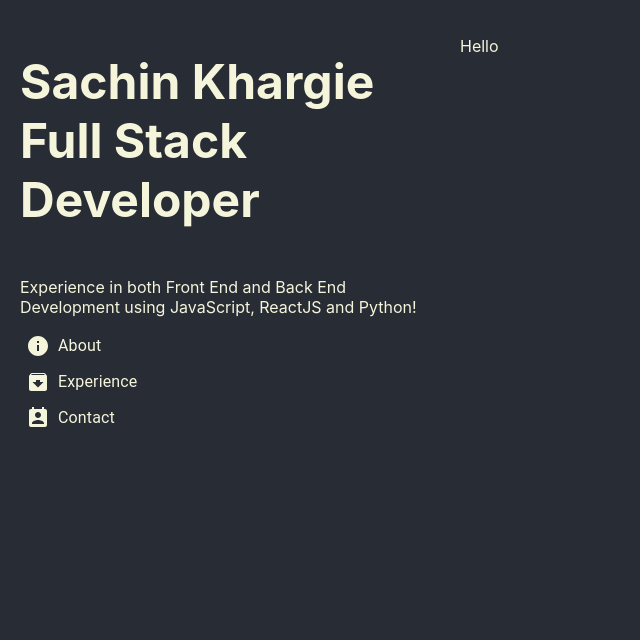
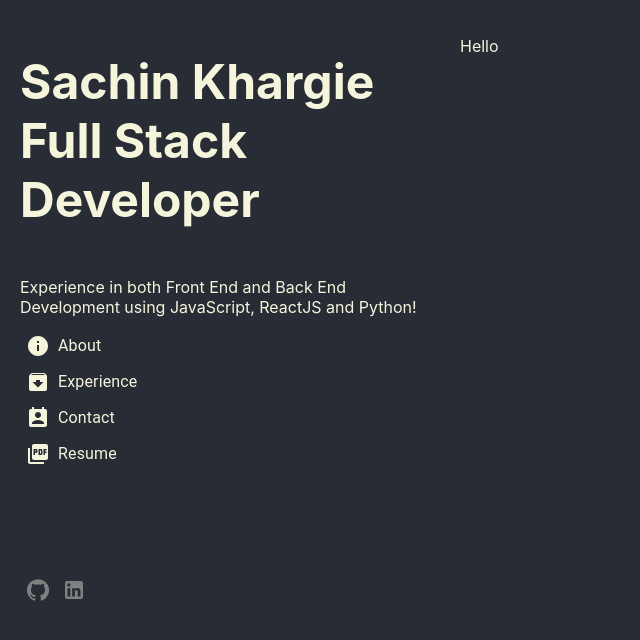
Before and after one commit to sachx1/portfolio_v2, a React (Create React App) app: page / in a window 1280 px wide. Shown: the top 640 px of the page, without its empty margins (0-640 px from the left). Built offline with nearby package versions, Linux system fonts and the light colour scheme; the HTML template or start-up script is replaced by a standard one.

Commit message:
added footer buttons

```diff
--- a/src/components/containerOne.js
+++ b/src/components/containerOne.js
@@ -5,6 +5,9 @@ import ArchiveIcon from '@mui/icons-material/Archive';
 import Stack from '@mui/material/Stack';
 import Typography from '@mui/material/Typography';
 import PermContactCalendarIcon from '@mui/icons-material/PermContactCalendar';
+import GitHubIcon from '@mui/icons-material/GitHub';
+import LinkedInIcon from '@mui/icons-material/LinkedIn';
+import PictureAsPdfIcon from '@mui/icons-material/PictureAsPdf';
 
 const ContainerOne = () => {
     return (
@@ -18,7 +21,7 @@ const ContainerOne = () => {
                 </p>
             </div>
             <div className='containerBtn'>
-                <button>
+                <button className='buttons'>
                     <Stack direction="row" alignItems="center" gap={1}>
                         <InfoIcon />
                         <Typography variant="body1">About</Typography>
@@ -26,7 +29,7 @@ const ContainerOne = () => {
                 </button>
             </div>
             <div className='containerBtn'>
-                <button>
+                <button className='buttons'>
                     <Stack direction="row" alignItems="center" gap={1}>
                         <ArchiveIcon />
                         <Typography variant="body1">Experience</Typography>
@@ -34,13 +37,33 @@ const ContainerOne = () => {
                 </button>
             </div>
             <div className='containerBtn'>
-                <button>
+                <button className='buttons'>
                     <Stack direction="row" alignItems="center" gap={1}>
                         <PermContactCalendarIcon />
                         <Typography variant="body1">Contact</Typography>
                     </Stack>
                 </button>
             </div>
+            <div className='containerBtn'>
+                <button className='buttons'>
+                    <Stack direction="row" alignItems="center" gap={1}>
+                        <PictureAsPdfIcon />
+                        <Typography variant="body1">Resume</Typography>
+                    </Stack>
+                </button>
+            </div>
+            <div className='containerFooter'>
+                <a href="https://github.com/sachx1" target="_blank" rel="noopener noreferrer">
+                    <button className='buttonsFooter'>
+                        <GitHubIcon />
+                    </button>
+                </a>
+                <a href="https://www.linkedin.com/in/sachin-khargie/" target="_blank" rel="noopener noreferrer">
+                    <button className='buttonsFooter'>
+                        <LinkedInIcon />
+                    </button>
+                </a>
+            </div>
         </div>
     );
 }
--- a/src/components/styles/containerOne.css
+++ b/src/components/styles/containerOne.css
@@ -12,17 +12,34 @@
   padding-bottom: 10px;
 }
 
-button {
+.containerFooter{
+  padding-top: 100px;
+  display: flex;
+}
+
+.buttons {
   background: none;
   border: none;
   color: beige;
   border-radius: 10px;
 }
 
-button:hover{
+.buttons:hover{
   color: black;
   transition: background-color 0.5s ease;
   background-color: beige;
+}
+
+.buttonsFooter{
+  color: gray;
+  background-color: #282c34;
+  border: none;
+  border-radius: 10px;
+}
+
+.buttonsFooter:hover{
+  transition: color 0.5s ease;
+  color: beige;
 }
 
 @media only screen and (max-width: 750px){
@@ -40,6 +57,10 @@ button:hover{
   }
 
   .containerBtn{
+    display: flex;
+  }
+
+  .containerFooter{
     display: flex;
   }
 }
@@ -60,4 +81,9 @@ button:hover{
     .containerBtn {
       display: none;
     }
+
+    .containerFooter{
+      display: flex;
+      justify-content: center;
+    }
   }
```
